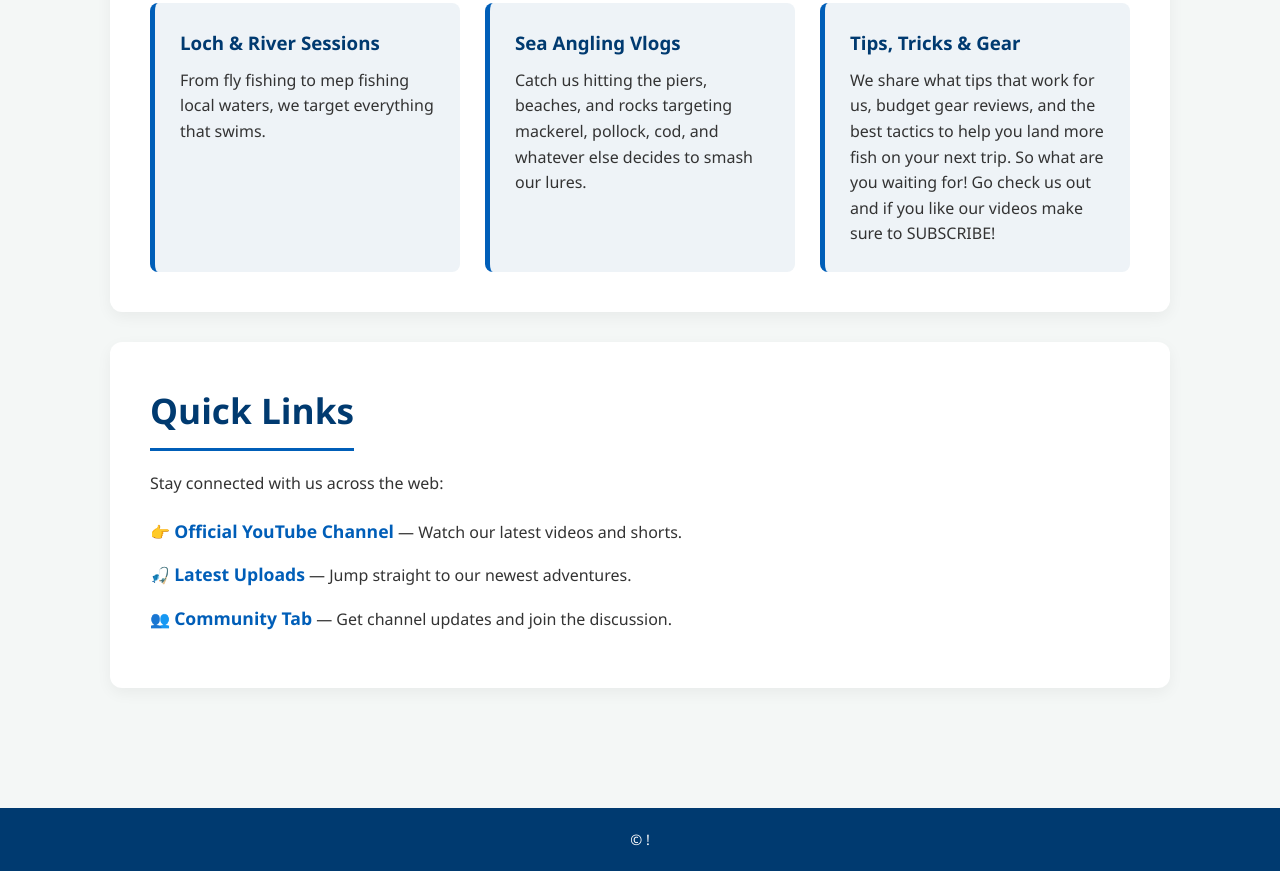
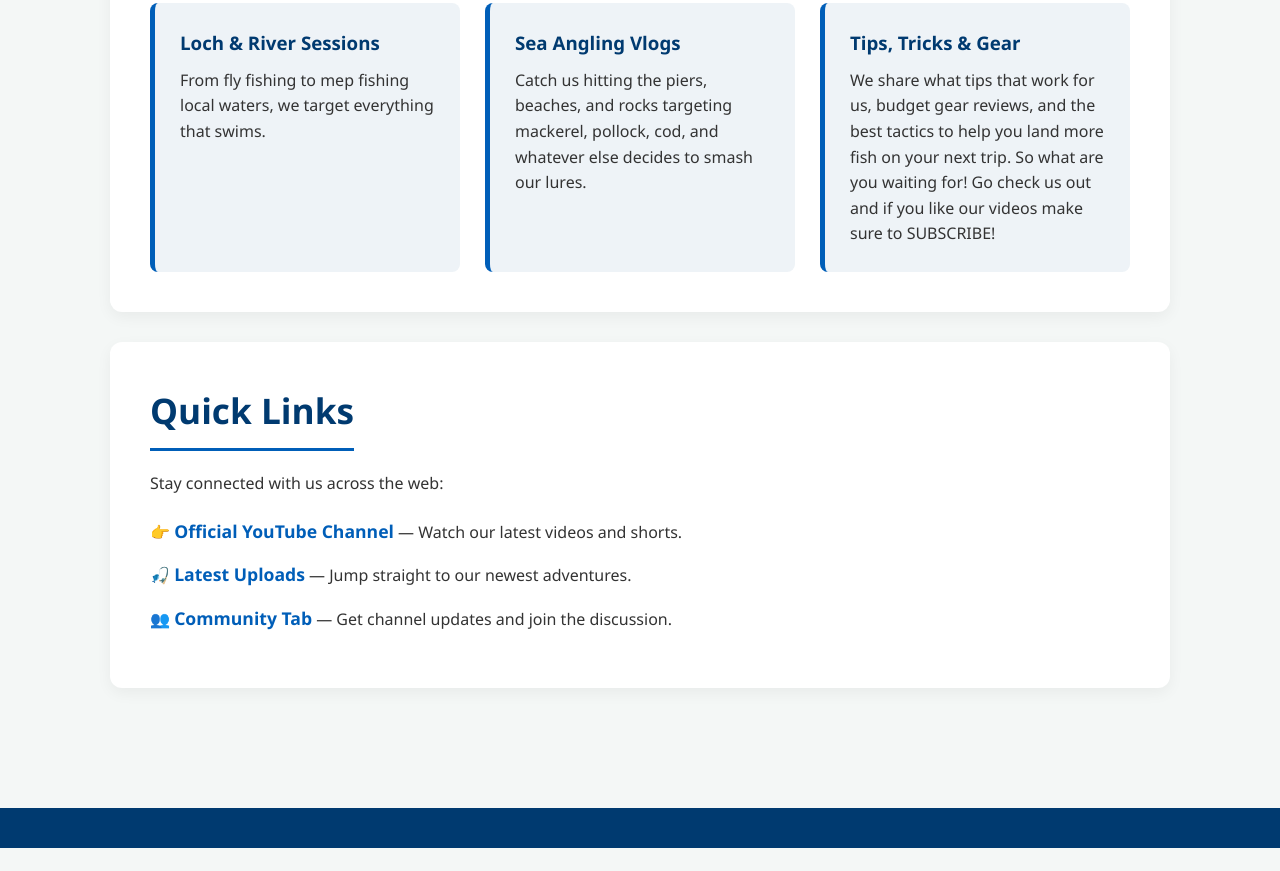
Before and after one commit to lukeyboyboy10-arch/Scottish-Fishing-Bros-YouTube-Channel, a plain HTML site: page index.html in a window 1280 px wide. Shown: the part 968-1839 px from the top of the page. After the commit the page ends 1816 px from the top, so only its background shows below. Drawn offline with Linux system fonts and the light colour scheme.

Commit message:
Update index.html

```diff
--- a/index.html
+++ b/index.html
@@ -205,7 +205,7 @@
 
     <!-- Footer Section -->
     <footer>
-        <p>&copy; !</p>
+
     </footer>
 
 </body>
```
